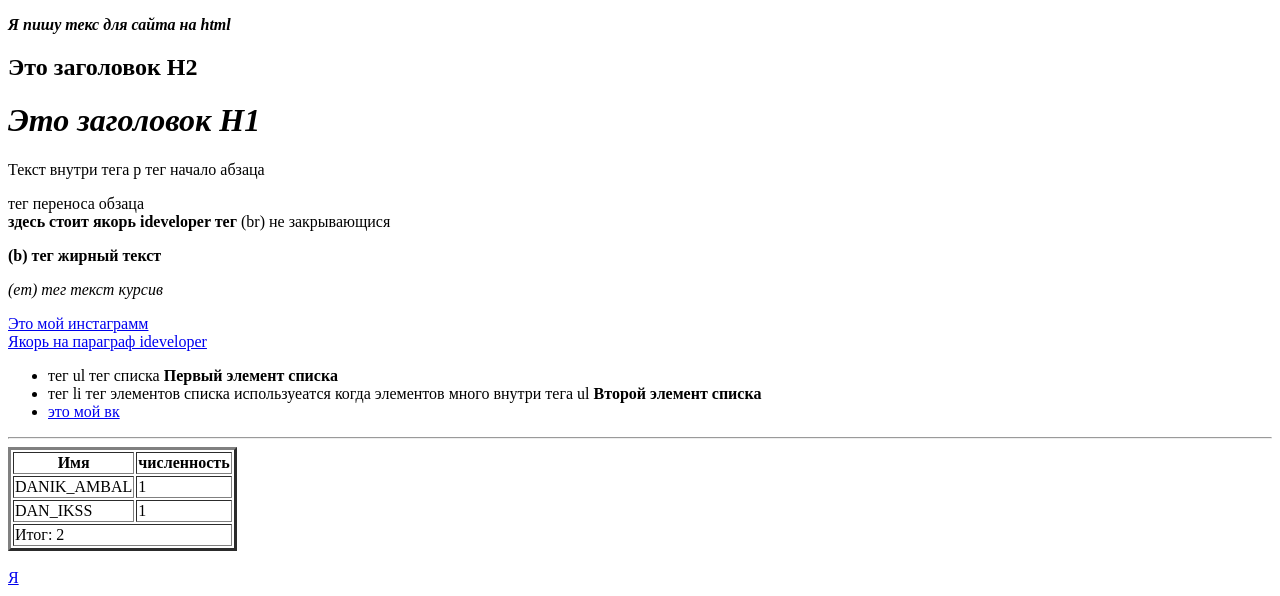
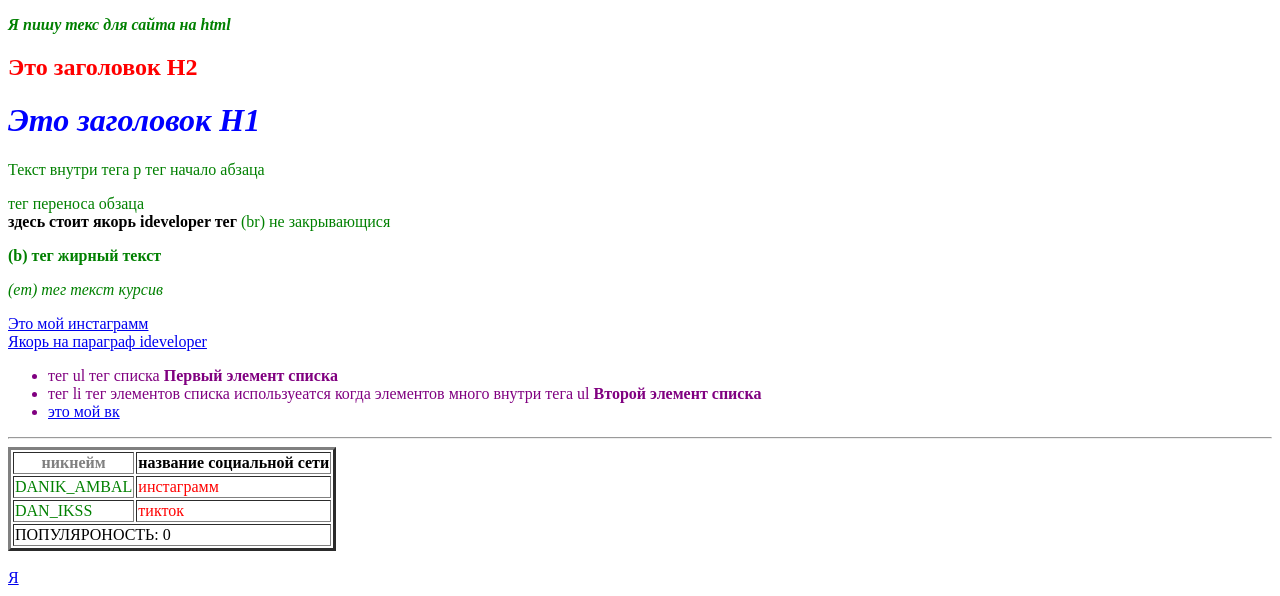
Before and after one commit to KILLER2021/html, a plain HTML site: page index.html in a window 1280 px wide. Shown: the top 596 px of the page. Drawn offline with Linux system fonts and the light colour scheme.

Commit message:
Update index.html

```diff
--- a/index.html
+++ b/index.html
@@ -1,24 +1,25 @@
 <!DOCTYPE html>
-<html>
+<html style="color:green">
 <head>
-<title>	danik_ambal </title>
+<title>danik_ambal	</title>
 <meta charset="utf-8">
 <meta name="keywords" conten="мой сайт, html,	привет	бро">
 <meta name="description"	conten="этот	помогает	людям	зарабатывать">
-<link rel="shortcut icon"	href=" "/>
+<link rel="shortcut icon"	href="https://sun9-16.userapi.com/impf/c849020/v849020515/14741d/2z7awvj-Yeo.jpg?size=590x452&quality=96&proxy=1&sign=c20c78d170bc884bdae3b146c8d38716&type=album">
+<link rel="stylesheet" href="style.css"
 </head>
 <body>
 <p><b><em>Я пишу текс для сайта на html</em></b></p>
-<h2><b>Это заголовок H2</b></h2>
-<h1><em>Это заголовок H1</em></h1>
+<h2><b style="color:red">Это заголовок H2</b></h2>
+<h1><em style="color:blue">Это заголовок H1</em></h1>
 <p>Текст внутри тега p тег начало абзаца</p>
-<p id="ideveloper"> тег переноса обзаца <br><b>здесь стоит якорь ideveloper тег </b>(br) не закрывающися</p>
+<p id="ideveloper"> тег переноса обзаца <br><b style="color:black">здесь стоит якорь ideveloper тег </b>(br) не закрывающися</p>
 <p><b>(b) тег жирный текст</b></p>
 <p><em>(em) тег текст курсив</em></p>
 <a href="https://www.instagram.com/danik_ambal/" target="_blank">Это мой инстаграмм</a>
 <br>
 <a	href="#ideveloper">Якорь на параграф ideveloper</a>
-<ul>
+<ul style="color:purple">
 <li>тег ul тег списка <b>Первый элемент списка</b></li>
 <li>тег li тег элементов списка используеaтся когда элементов много внутри тега ul <b>Второй элемент списка</b></li>
 <li><a href="https://vk.com/bigaziev1"VK> это мой вк</a></li></ul>
@@ -27,23 +28,23 @@
 <table border="3">
 <thead>
 <tr>
-<th>Имя</th>
-<th>численность</th>
+<th style="color:gray">никнейм</th>
+<th style="color:black">название социальной сети</th>
 </tr>
 </thead>
 <tbody>
 <tr>
 <td>DANIK_AMBAL</td>
-<td>1</td>
+<td style="color:red">инстаграмм</td>
 </tr>
 <tr>
 <td>DAN_IKSS</td>
-<td>1</td>
+<td style="color:red">тикток</td>
 </tr>
 </tbody>
 <tfoot>
 <tr>
-<td colspan="2">Итог:	2</td>
+<td style="color:black" colspan="2">ПОПУЛЯРОНОСТЬ:	0</td>
 </tr>
 </tfoot>
 </table>
@@ -51,7 +52,7 @@
 <br><a href="https://sun9-45.userapi.com/kdmUnPRe_e-CFKUgKZ0NXEpGYtHWj8lI7YivjA/1sJ71h67S7w.jpg"> Я </a></br>
 <br><img src="https://sun9-33.userapi.com/impf/c850336/v850336630/ed480/wOM9SPNlF04.jpg?size=720x959&quality=96&proxy=1&sign=34c6eaebff540ddf6e95f598312ba943&type=album"></br>
 <hr>
-<input type="month">
+<input style="color:yellow" type="month">
 
 
 </body>
```
